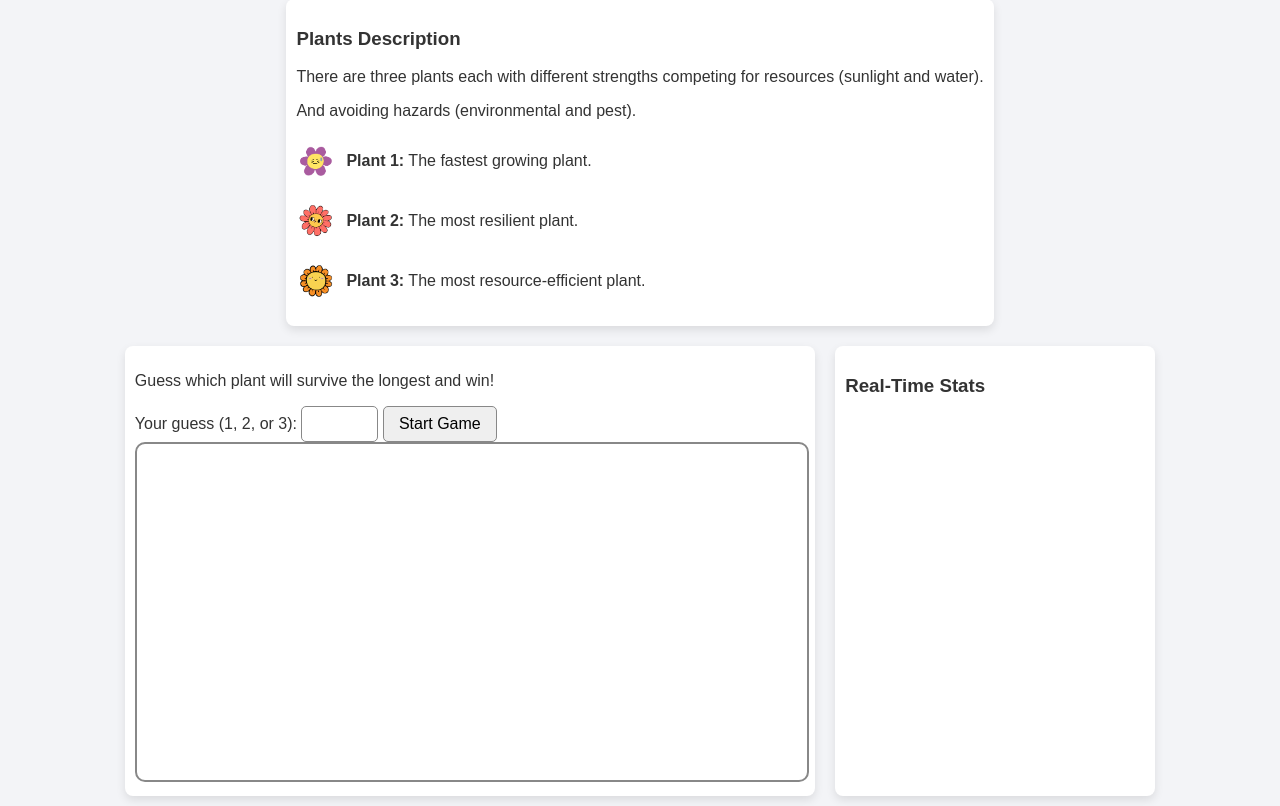
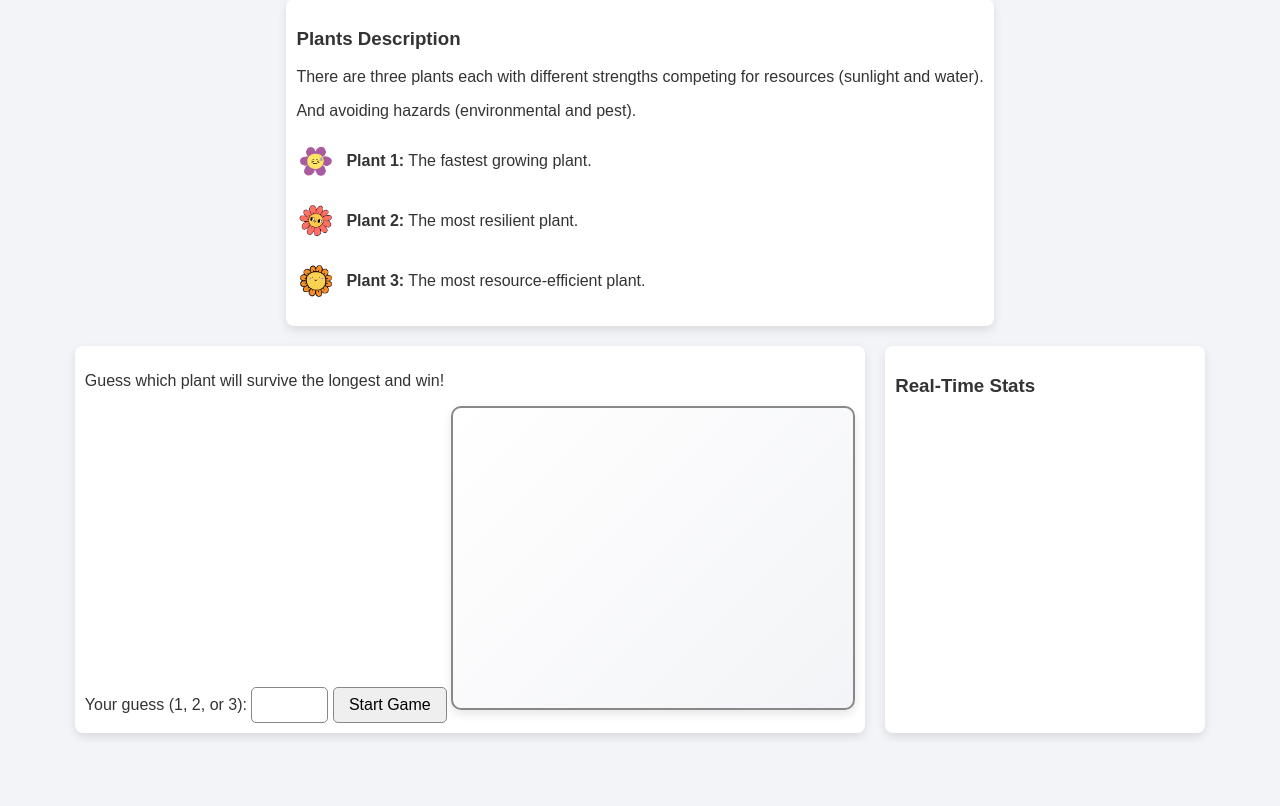
Before and after one commit to cmn92/Plant-Growth-Simulation-JS, a plain HTML site: page index.html in a window 1280 px wide. Shown: the part 64-870 px from the top of the page. After the commit the page ends 807 px from the top, so only its background shows below. Drawn offline with Linux system fonts and the light colour scheme.

Commit message:
Update index.html

```diff
--- a/index.html
+++ b/index.html
@@ -53,8 +53,14 @@
         canvas {
             border: 2px solid var(--border-color);
             border-radius: 10px;
-            width: 100%;
+            background: linear-gradient(135deg, var(--card-bg), var(--bg-color));
+            box-shadow: 0px 4px 10px rgba(0, 0, 0, 0.1);
+            width: 100%; /* Maintain the width relative to the container */
+            max-width: 400px; /* Add a maximum width */
+            height: 300px; /* Set a fixed height */
+            object-fit: contain; /* Ensure it scales properly */
         }
+
 
         .description {
             display: flex;
```
